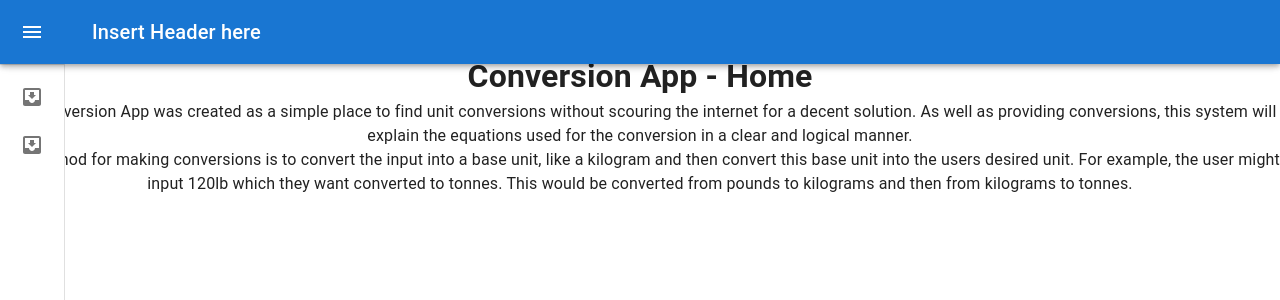
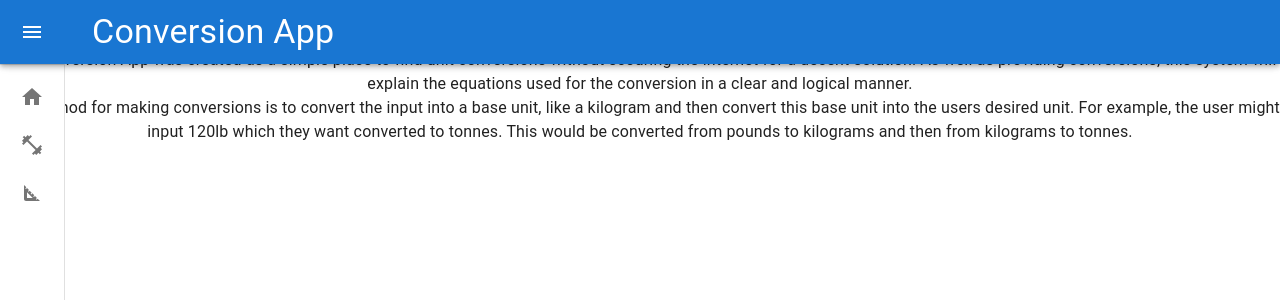
Before and after one commit to MatthewNobes/conversion-app, a React (Create React App) app: page / in a window 1280 px wide. Shown: the top 300 px of the page. Built offline with nearby package versions, Linux system fonts and the light colour scheme.

Commit message:
#5 Setting up Icon system

```diff
--- a/src/App.js
+++ b/src/App.js
@@ -2,7 +2,6 @@ import "./App.css";
 import { BrowserRouter, Routes, Route } from "react-router-dom";
 
 import Menu from "./Components/Menu";
-import NavList from "./Components/NavList";
 
 import Home from "./Components/Home";
 import DistanceConversion from "./Components/Distance/DistanceConversion";
@@ -13,7 +12,7 @@ const App = () => {
     <BrowserRouter>
       <div className="App">
         <Menu />
-        <NavList />
+
         <Routes>
           <Route path="/Distance" element={<DistanceConversion />} />
           <Route path="/Mass" element={<MassConversion />} />
--- /dev/null
+++ b/src/Components/Header/Header.js
@@ -0,0 +1,5 @@
+import { Typography } from "@mui/material";
+
+export const Header = () => (
+  <Typography variant="h4">Conversion App</Typography>
+);
--- /dev/null
+++ b/src/Components/Header/index.js
@@ -0,0 +1,2 @@
+import { Header } from "./Header";
+export default Header;
--- a/src/Components/Menu/ListLink/ListLink.js
+++ b/src/Components/Menu/ListLink/ListLink.js
@@ -1,12 +1,26 @@
 import { ListItemButton, ListItemIcon, ListItemText } from "@mui/material";
 import { Link } from "react-router-dom";
-import InboxIcon from "@mui/icons-material/MoveToInbox";
+import FitnessCenterIcon from "@mui/icons-material/FitnessCenter";
+import SquareFootIcon from "@mui/icons-material/SquareFoot";
+import HomeIcon from "@mui/icons-material/Home";
+
+const GetIcon = (props) => {
+  if (props.linkIcon === "Mass") {
+    return <FitnessCenterIcon />;
+  }
+  if (props.linkIcon === "Distance") {
+    return <SquareFootIcon />;
+  } else {
+    return <HomeIcon />;
+  }
+};
 
 export const ListLink = (props) => {
   const isOpen = props.isOpen;
   const location = props.linkLocation;
   const primaryText = props.linkPrimaryText;
   const secondaryText = props.linkSecondaryText;
+
   return (
     <ListItemButton
       key={location}
@@ -25,7 +39,7 @@ export const ListLink = (props) => {
           justifyContent: "center",
         }}
       >
-        <InboxIcon />
+        <GetIcon linkIcon={props.linkIcon} />
       </ListItemIcon>
       <ListItemText
         primary={primaryText}
--- a/src/Components/Menu/Menu.js
+++ b/src/Components/Menu/Menu.js
@@ -5,7 +5,6 @@ import {
   List,
   Toolbar,
   CssBaseline,
-  Typography,
   Divider,
   IconButton,
 } from "@mui/material";
@@ -15,6 +14,7 @@ import MenuIcon from "@mui/icons-material/Menu";
 import ChevronLeftIcon from "@mui/icons-material/ChevronLeft";
 import ChevronRightIcon from "@mui/icons-material/ChevronRight";
 import ListLink from "./ListLink";
+import Header from "../Header";
 
 const drawerWidth = 240;
 
@@ -112,9 +112,7 @@ export const Menu = () => {
           >
             <MenuIcon />
           </IconButton>
-          <Typography variant="h6" noWrap component="div">
-            Insert Header here
-          </Typography>
+          <Header />
         </Toolbar>
       </AppBar>
       <Drawer variant="permanent" open={open}>
@@ -131,13 +129,21 @@ export const Menu = () => {
         <List>
           <ListLink
             isOpen={open}
-            linkLocation={"/Mass"}
-            linkPrimaryText={"Mass"}
+            linkLocation={"/"}
+            linkPrimaryText={"Home"}
+            linkIcon={"Home"}
           />
           <ListLink
             isOpen={open}
             linkLocation={"/Mass"}
             linkPrimaryText={"Mass"}
+            linkIcon={"Mass"}
+          />
+          <ListLink
+            isOpen={open}
+            linkLocation={"/Distance"}
+            linkPrimaryText={"Distance"}
+            linkIcon={"Distance"}
           />
         </List>
       </Drawer>
--- a/src/Components/NavList/NavList.js
+++ /dev/null
@@ -1,27 +0,0 @@
-import { Link } from "react-router-dom";
-
-export const NavList = () => {
-  return (
-    <nav>
-      <div>
-        <ul className="React-Router-Group">
-          <li className="React-Router-Headlinks">
-            <Link className="React-Router-Links" to="/">
-              Home
-            </Link>
-          </li>
-          <li className="React-Router-Headlinks">
-            <Link className="React-Router-Links" to="/Mass">
-              Mass
-            </Link>
-          </li>
-          <li className="React-Router-Headlinks">
-            <Link className="React-Router-Links" to="/Distance">
-              Distance
-            </Link>
-          </li>
-        </ul>
-      </div>
-    </nav>
-  );
-};
--- a/src/Components/NavList/index.js
+++ /dev/null
@@ -1,2 +0,0 @@
-import { NavList } from "./NavList";
-export default NavList;
```
